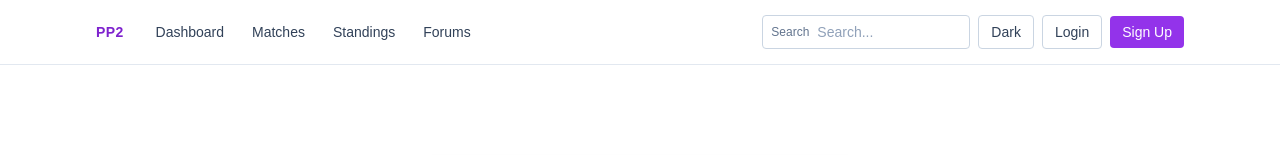
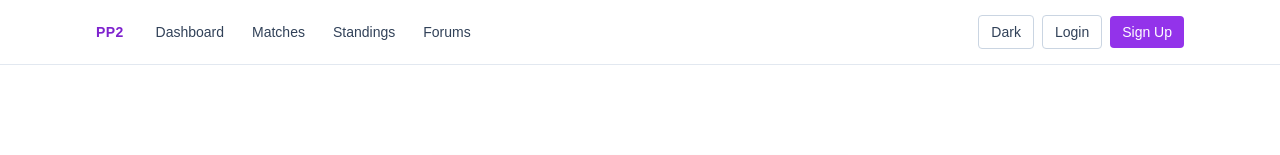
Before and after one commit to haifakhan/Premier-League-Pulse, a Next.js app: page /login in a window 1280 px wide. Shown: the top 155 px of the page. Built offline with nearby package versions, Linux system fonts and the light colour scheme.

Commit message:
removed search in navbar

```diff
--- a/components/auth/navbar.tsx
+++ b/components/auth/navbar.tsx
@@ -55,15 +55,6 @@ export default function AuthNavbar() {
         </div>
 
         <div className="flex items-center gap-2">
-          <div className="hidden items-center gap-2 rounded border border-slate-300 px-2 py-1.5 sm:flex">
-            <span className="text-xs text-slate-500">Search</span>
-            <input
-              type="text"
-              placeholder="Search..."
-              className="w-36 bg-transparent text-sm text-slate-700 outline-none placeholder:text-slate-400"
-              aria-label="Search"
-            />
-          </div>
           <button
             type="button"
             className="rounded border border-slate-300 px-3 py-1.5 text-sm text-slate-700"
```
